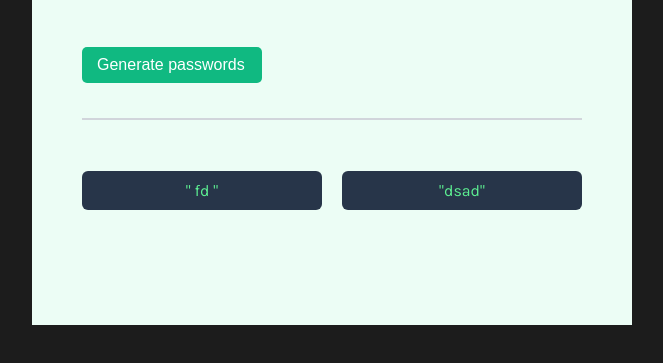
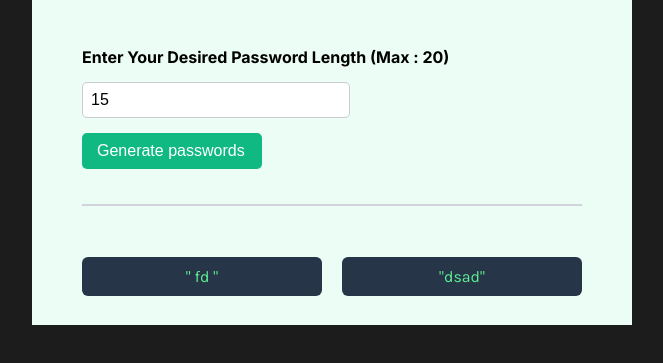
Before and after one commit to jfventures97/password-generator, a plain HTML site: page index.html in a window 1280 px wide. Shown: the part 325-688 px from the top of the page, without its empty margins (308-971 px from the left). Drawn offline with Linux system fonts and the light colour scheme.

Commit message:
Added Password length input

```diff
--- a/index.css
+++ b/index.css
@@ -60,6 +60,7 @@ button {
     border: none;
     border-radius: 5px;
     font-size: 16px;
+    margin-top : 15px;
 }
 
 .custom-divider {
@@ -88,3 +89,16 @@ button {
     justify-content: center;    /* Center horizontally */
     align-items: center;        /* Center vertically */
 }
+
+#passwordLength {
+    width: 250px;  /* adjust to your liking */
+    padding: 8px;  /* optional: make it taller and more readable */
+    font-size: 16px;
+    border-radius: 5px;
+    border: 1px solid #ccc;
+}
+
+h4 {
+    font-family: "Inter", sans-serif;
+    margin-bottom: 15px;
+}
--- a/index.html
+++ b/index.html
@@ -16,6 +16,8 @@
             <h1>Generate a <br>
                 <span class="highlight">random password</span></h1>
             <h3>Never use an insecure password again</h3>
+            <h4>Enter Your Desired Password Length (Max : 20)</h4>
+            <input type="number" id="passwordLength" placeholder="Input password length e.g. 13" min="1" max="20" value="15"> </input><br>
             <button onclick="generatePassword1(); generatePassword2();">Generate passwords</button>
             <div class="custom-divider"></div>
             <div id="flexContainer">
--- a/index.js
+++ b/index.js
@@ -1,6 +1,9 @@
 const characters = ["A","B","C","D","E","F","G","H","I","J","K","L","M","N","O","P","Q","R","S","T","U","V","W","X","Y","Z","a","b","c","d","e","f","g","h","i","j",
                     "k","l","m","n","o","p","q","r","s","t","u","v","w","x","y","z", "0", "1", "2", "3", "4", "5", "6", "7", "8", "9","~","`","!","@","#","$","%","^",
                     "&","*","(",")","_","-","+","=","{","[","}","]",",","|",":",";","<",">",".","?","/"];
+
+
+
 
 
 
@@ -10,7 +13,8 @@ let randomPassword2 = document.getElementById("passbox2");
 
 function generatePassword1() {
     let password = "";
-    for (let i=0; i<15;i++){
+    let lengthInput = Math.min(Number(document.getElementById("passwordLength").value), 20);
+    for (let i=0; i<lengthInput;i++){
        let randomMath= Math.floor(Math.random() * characters.length);
         password += characters[randomMath];
         randomPassword1.textContent = password
@@ -19,7 +23,8 @@ function generatePassword1() {
 
 function generatePassword2() {
     let password = "";
-    for (let i=0; i<15;i++){
+    let lengthInput = Math.min(Number(document.getElementById("passwordLength").value), 20);
+    for (let i=0; i<lengthInput;i++){
        let randomMath= Math.floor(Math.random() * characters.length);
         password += characters[randomMath];
         randomPassword2.textContent = password
```
